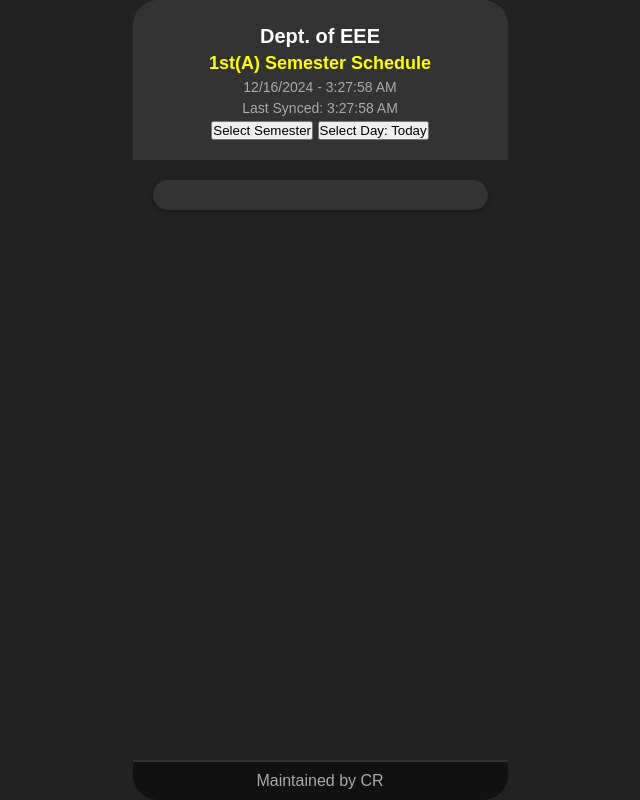
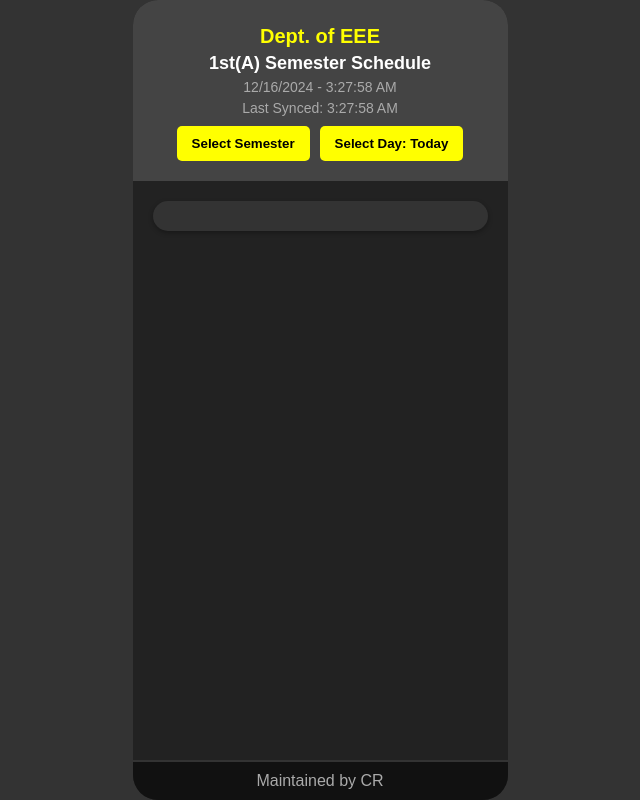
Before and after one commit to vu-eee/library, a plain HTML site: page index.html in a window 1280 px wide. Shown: the whole page, without its empty margins (320-960 px from the left). Drawn offline with Linux system fonts and the light colour scheme; no server answers.

Commit message:
Update style.css

```diff
--- a/style.css
+++ b/style.css
@@ -7,7 +7,7 @@
 
 body {
   font-family: Arial, sans-serif;
-  background-color: #222; /* Dark background */
+  background-color: #333; /* Dark background */
   color: #fff;
   display: flex;
   flex-direction: column;
@@ -28,7 +28,7 @@ body {
 
 .header {
   padding: 20px;
-  background-color: #333; /* Darker header background */
+  background-color: #444; /* Darker header background */
   text-align: center;
 }
 
@@ -39,16 +39,37 @@ body {
 .header h1 {
   font-size: 20px;
   font-weight: bold;
+  color: #ff0; /* Yellow accent */
 }
 
 .header h2 {
   font-size: 18px;
-  color: #ff0; /* Yellow accent */
 }
 
 .header p {
   font-size: 14px;
   color: #aaa;
+}
+
+.buttons {
+  display: flex;
+  justify-content: center;
+  gap: 10px;
+  margin-top: 10px;
+}
+
+.btn {
+  padding: 10px 15px;
+  background-color: #ff0; /* Yellow */
+  border: none;
+  border-radius: 5px;
+  cursor: pointer;
+  color: black;
+  font-weight: bold;
+}
+
+.btn:hover {
+  background-color: #e0e000;
 }
 
 .main-content {
```
